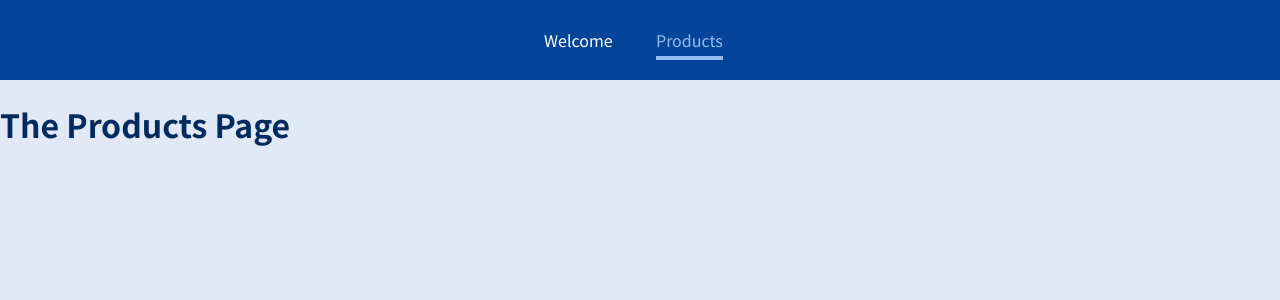
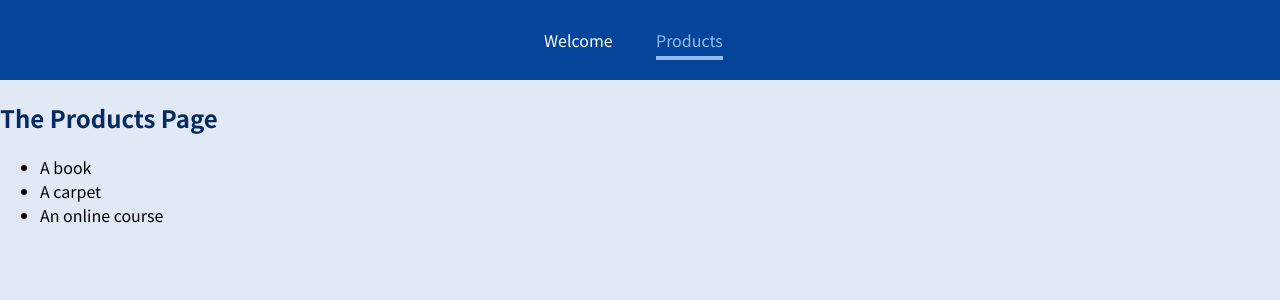
Before and after one commit to luisluft/react-router-dom, a React (Create React App) app: page /products in a window 1280 px wide. Shown: the top 300 px of the page. Built offline with nearby package versions, Linux system fonts and the light colour scheme.

Commit message:
extract route params

```diff
--- a/src/App.js
+++ b/src/App.js
@@ -2,6 +2,7 @@ import { Route, Routes } from "react-router-dom";
 import Welcome from "./pages/Welcome";
 import Products from "./pages/Products";
 import MainHeader from "./components/MainHeader";
+import ProductDetail from "./pages/ProductDetail";
 
 function App() {
   return (
@@ -10,6 +11,7 @@ function App() {
       <Routes>
         <Route path="/welcome" element={<Welcome />}></Route>
         <Route path="/products" element={<Products />}></Route>
+        <Route path="/products/detail/:productId" element={<ProductDetail />}></Route>
       </Routes>
     </>
   );
--- /dev/null
+++ b/src/pages/ProductDetail.js
@@ -0,0 +1,16 @@
+import React from "react";
+import { useParams } from "react-router-dom";
+
+const ProductDetail = () => {
+  const params = useParams();
+  console.log("params :", params);
+
+  return (
+    <section>
+      <h1>Product Detail</h1>
+      <p>{params.productId}</p>
+    </section>
+  );
+};
+
+export default ProductDetail;
--- a/src/pages/Products.js
+++ b/src/pages/Products.js
@@ -1,7 +1,16 @@
 import React from "react";
 
 const Products = () => {
-  return <h1>The Products Page</h1>;
+  return (
+    <section>
+      <h1>The Products Page</h1>
+      <ul>
+        <li>A book</li>
+        <li>A carpet</li>
+        <li>An online course</li>
+      </ul>
+    </section>
+  );
 };
 
 export default Products;
```
